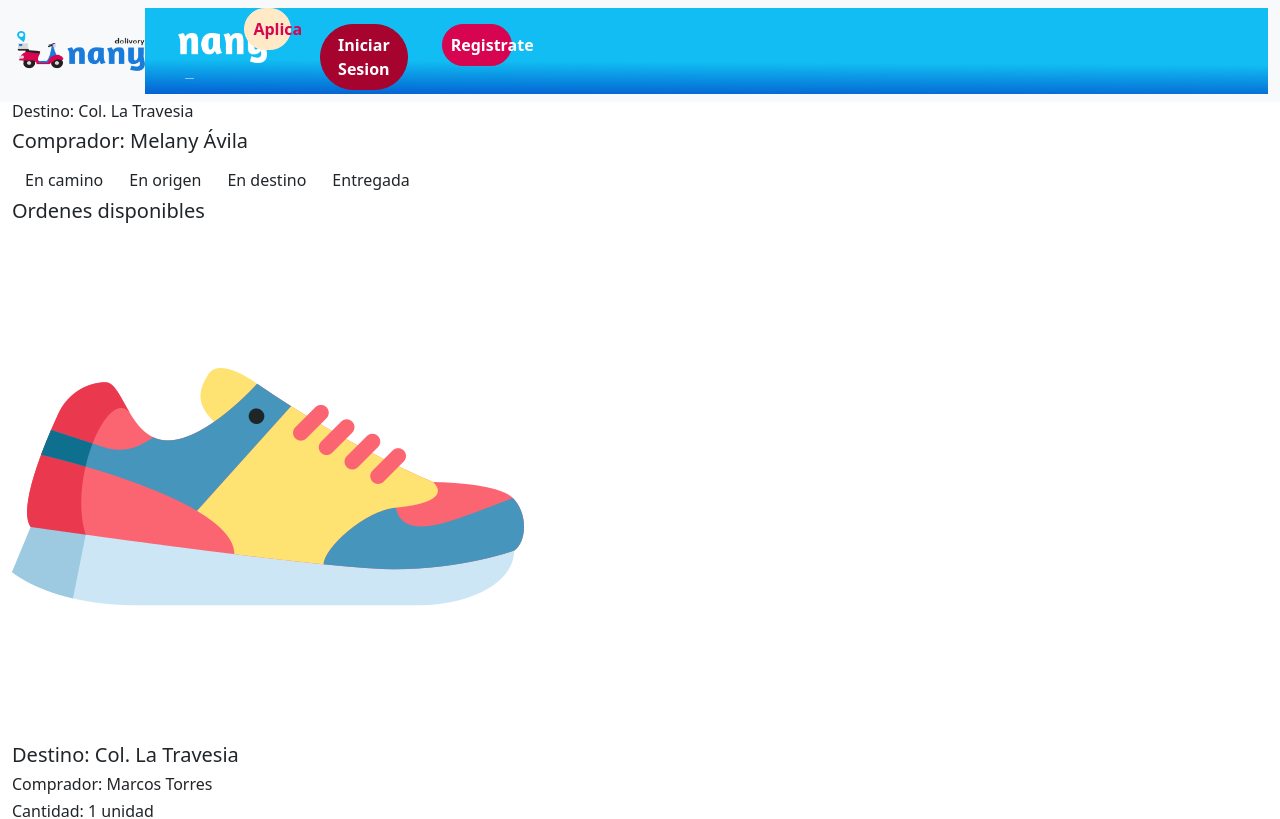
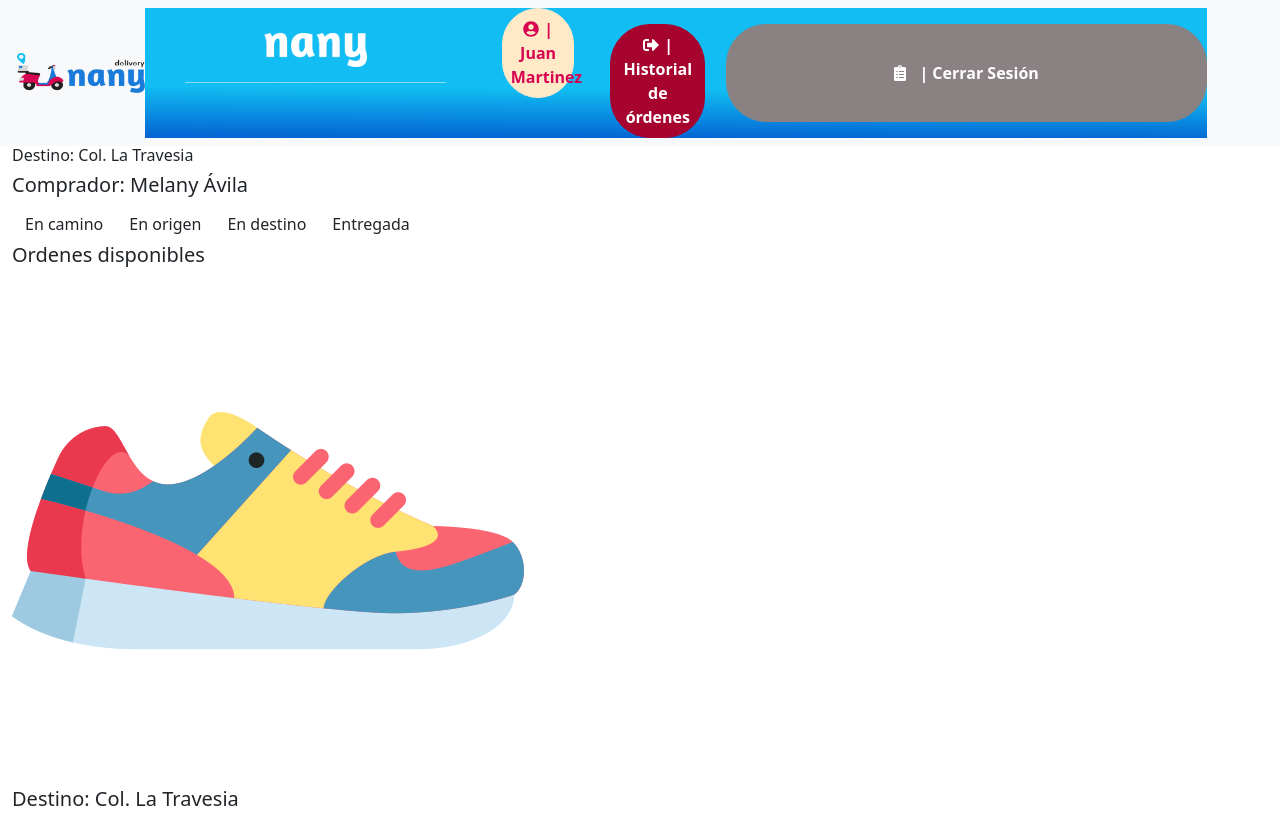
Before and after one commit to IS-912-Project-Nany/Nany-Web-Carrier, an Angular app: page / in a window 1280 px wide. Shown: the top 819 px of the page. Built offline with nearby package versions, Linux system fonts and the light colour scheme.

Commit message:
[ADD] Navbar logged

```diff
--- a/src/app/navbar/navbar.component.html
+++ b/src/app/navbar/navbar.component.html
@@ -1,11 +1,12 @@
 <nav class="navbar navbar-expand-lg navbar-light bg-light">
     <div class="container-fluid">
       <img src="../assets/img/Logo-Carrier.png" id="img-logo">
-      <button class="navbar-toggler" type="button" data-bs-toggle="collapse" data-bs-target="#navbarContent" aria-controls="navbarSupportedContent" aria-expanded="false" aria-label="Toggle navigation">
+      <button class="navbar-toggler" type="button" data-bs-toggle="collapse" data-bs-target="#navbarContent"
+      aria-controls="navbarSupportedContent" aria-expanded="false" aria-label="Toggle navigation">
         <span class="navbar-toggler-icon"></span>
       </button>
       <div class="collapse navbar-collapse" id="navbarContent">
-        <ul class="navbar-nav me-auto mb-2 mb-lg-0">
+        <ul class="navbar-nav me-auto mb-2 mb-lg-0 d-none" id="noLoggedDropdown">
           <li class="nav-item">
             <img src="../assets/img/Logo2-blanco.png" id="logo-blanco"  alt="...">
             <hr>
@@ -20,6 +21,27 @@
             <button type="button" class="nav-link btn btn-light mt-3 mb-3" id="btn-3">Registrate</button>
           </li>
         </ul>
+        <ul class="navbar-nav me-auto mb-2 mb-lg-0" id="LoggedDropdown">
+          <li class="nav-item">
+            <img src="../assets/img/Logo2-blanco.png" id="logoNavbar">
+            <hr>
+          </li>
+          <li class="nav-item">
+            <button type="button" class="nav-link btn btn-loggin" id="btnLogged1">
+              <fa-icon class="fa-dropdown icon-user" [icon]="faUserCircle"></fa-icon>
+              | Juan Martinez</button>
+          </li>
+          <li class="nav-item">
+            <button type="button" class="nav-link btn btn-loggin mt-3" id="btnLogged2">
+              <fa-icon class="fa-dropdown" [icon]="faSignOutAlt" id="fa-his"></fa-icon>
+              | Historial de órdenes</button>
+          </li>
+          <li class="nav-item">
+          </li>
+          <button type="button" class="nav-link btn btn-loggin mt-3 mb-3" id="btnLogged3">
+            <fa-icon class="fa-dropdown icon-user" [icon]="faClipboardList"></fa-icon>
+           | Cerrar Sesión</button>
+        </ul>
       </div>
     </div>
   </nav>
--- a/src/app/navbar/navbar.component.sass
+++ b/src/app/navbar/navbar.component.sass
@@ -1,13 +1,9 @@
 /*Nany colors*/
-$azul-claro : #11BDF2
-$azul-oscuro: #1A7BDB
-$rosado-claro: #FFE9C7
-$rosado-intermedio: #D60451
-$rosado-oscuro: #A6032F
-
-/*Screen Sizing*/
-$sm-breackpoint: 576px
-$lg-breackpoint: 960px
+$color-pink1: #D60451
+$color-pink2: #A6032F
+$color-pink3: #FFE9C7
+$color-blue1: #11BDF2
+$color-blue2: #1A7BDB
 
 .navbar-toggler
     margin-right: 5px
@@ -17,6 +13,9 @@ $lg-breackpoint: 960px
     font-weight: bold
     width: 70%
     margin: auto
+
+.btn-loggin
+    border-radius: 40px
 
 hr
     margin: 15px 40px
@@ -32,21 +31,57 @@ hr
     margin-top: 25px
     margin-left: 37%
 
-#navbarContent
+#logoNavbar
+    height: auto
+    margin-top: 25px
+    margin-left: auto
+    width: 30%
+    margin-right: auto
+    display: flex
+
+#noLoggedDropdown
     background: linear-gradient(0.31deg, #1A7BDB -2.62%, rgba(255, 255, 255, 0) 37.94%,rgba(255, 255, 255, 0) 49.13%), #11BDF2
     background-blend-mode: multiply, normal
+
 #btn-1
     border-radius: 40px
-    background-color: $rosado-claro
-    border-color: $rosado-claro
-    color: $rosado-intermedio
+    background-color: $color-pink3
+    border-color: $color-pink3
+    color: $color-pink1
+
 #btn-2
     border-radius: 40px
-    background-color: $rosado-oscuro
-    border-color: $rosado-oscuro
+    background-color: $color-pink2
+    border-color: $color-pink2
     color: #FFF
+
 #btn-3
     border-radius: 40px
-    background-color: $rosado-intermedio
-    border-color: $rosado-intermedio
+    background-color: $color-pink1
+    border-color: $color-pink1
     color: #FFF
+
+#btnLogged1
+    background-color: $color-pink3
+    border-color: $color-pink3
+    color: $color-pink1
+
+#btnLogged2
+    background-color: $color-pink2
+    border-color: $color-pink2
+    color: #FFF
+
+#btnLogged3
+    background-color: #8A8282
+    border-color: #8A8282
+    color: #FFF
+
+#LoggedDropdown
+    background: linear-gradient(0.31deg, #1A7BDB -2.62%, rgba(255, 255, 255, 0) 37.94%,rgba(255, 255, 255, 0) 49.13%), #11BDF2
+    background-blend-mode: multiply, normal
+
+#fa-his
+    margin-right: 2%
+
+.icon-user
+    margin-right: 2%
--- a/src/app/navbar/navbar.component.ts
+++ b/src/app/navbar/navbar.component.ts
@@ -1,4 +1,5 @@
 import { Component, OnInit } from '@angular/core';
+import { faUserCircle, faSignOutAlt, faClipboardList} from '@fortawesome/free-solid-svg-icons';
 
 @Component({
   selector: 'app-navbar',
@@ -6,6 +7,9 @@ import { Component, OnInit } from '@angular/core';
   styleUrls: ['./navbar.component.sass']
 })
 export class NavbarComponent implements OnInit {
+  faUserCircle = faUserCircle;
+  faSignOutAlt = faSignOutAlt;
+  faClipboardList = faClipboardList;
 
   constructor() { }
 
```
